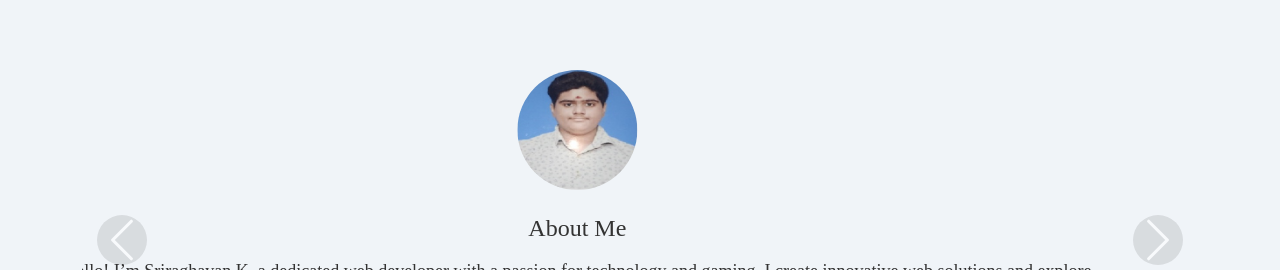
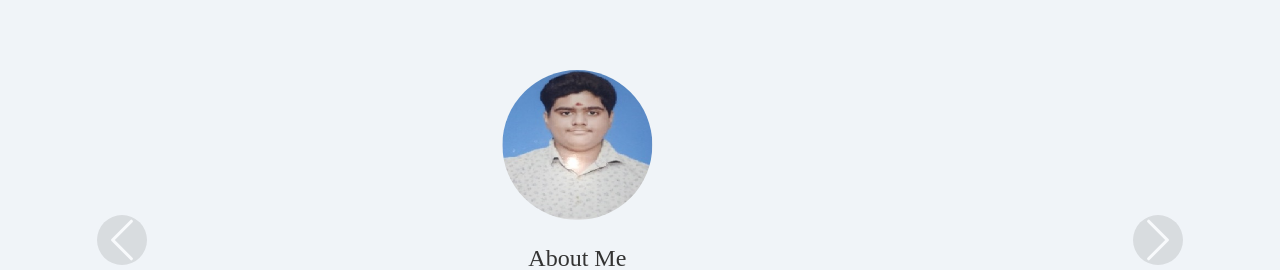
Before and after one commit to SriraghavanK/portfolio, a plain HTML site: page index.html in a window 1280 px wide. Shown: the part 532-802 px from the top of the page. Drawn offline with nearby package versions, Linux system fonts and the light colour scheme.

Commit message:
Update index.html

```diff
--- a/index.html
+++ b/index.html
@@ -458,7 +458,7 @@ section {
 
             <div class="carousel-item active">
               <div class="d-flex flex-column align-items-center text-center carousel-content">
-                <img src="images/SRIRAGHAVAN PHOTO WO BG.png" alt="Sriraghavan K" class="profile-photo mb-4" style="width: 120px; height:120px ;border-radius: 50%;" />
+                <img src="images/SRIRAGHAVAN PHOTO WO BG.png" alt="Sriraghavan K" class="profile-photo mb-4" style="width: 150px; height:150px ;border-radius: 50%;" />
                 <h3>About Me</h3>
                 <p>
 
```
